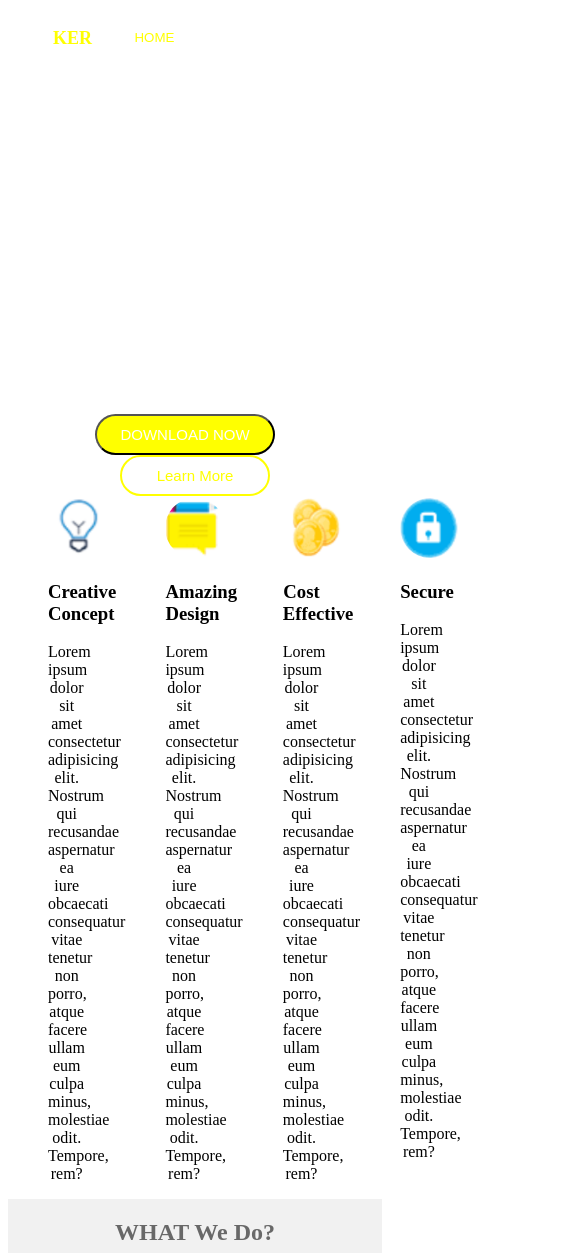
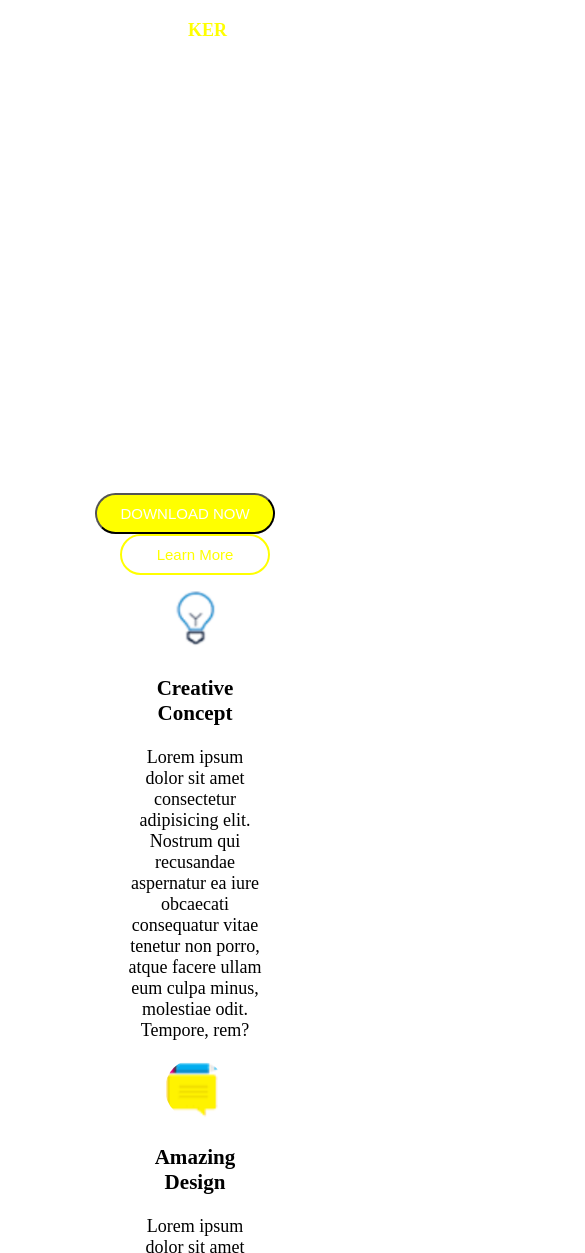
Before and after one commit to cixwarebibek/flexbox-web-page, a plain HTML site: page index.html in a window 390 px wide. Shown: the top 1253 px of the page, 585 px wide, since content can reach past the window. Drawn offline with Linux system fonts and the light colour scheme.

Commit message:
mobile view

```diff
--- a/index.html
+++ b/index.html
@@ -12,13 +12,29 @@
 
             <h4>BA</h4>
             <div calss="menu">
+                <div>
                     <input  id="home"type="button"value="HOME">
+                </div>
+                <div>
                     <input type="button"value="ABOUT">
+                </div>
+
+                <div>
                     <input type="button"value="SERVICES">
+                </div>
+                <div>
                     <input type="button"value="PORTFOLIO">
+                </div>
+                <div>
                     <input type="button"value="TESTIMONAL">
+                </div>
+                <div>
                     <input type="button"value="BLOG">
+                </div>
+                <div>
                     <input type="button"value="CONTACT US">
+                </div>
+
             </div>
 
         </div>
@@ -72,7 +88,7 @@
 
     </div>
     <div class="block3">
-        <h2>WHAT We Do?</h2>
+        <h2>WHAT WE DO?</h2>
         <p>Lorem ipsum dolor sit amet,consectetur adipiscing elit,sed do eiusmod</p>
         <p>tempor incididunt ut labore et dolore magna aliqua.</p>
         <hr>
--- a/style.css
+++ b/style.css
@@ -82,10 +82,13 @@ input{
 .block2{
     margin-top: 50px;
     display:flex;
+    flex-wrap: wrap;
     text-align: center;
     /* font-size: medium; */
 
 }
+
+
 .block3{
     background-color:rgb(241, 241, 241);
     display:flex;
@@ -102,10 +105,12 @@ input{
 .block4{
     background-color: rgb(241, 241, 241);
     color:rgb(104, 104, 104);
+
 }
 .block2 div{
     Padding:0 40px;
-    width:10%;
+    width:35%;
+    flex-basis: 250px;
     /* flex-wrap: 150px; */
 }
 .footer b{
@@ -159,7 +164,85 @@ hr{
     /* background-color: black; */
 
 }
+/* .heading{
+    display: flex;
+    display: inline;
+    flex-direction: row;
+} */
 
 #home{
-    color: yellow;
+    /* color: white; */
 }
+button:hover{
+    color: black;
+    background-color: red;
+}
+input:hover{
+    color:black;
+    background-color:yellow;
+    border-radius: 15px;
+    /* padding: 5px; */
+
+}
+/* media query */
+@media screen and (max-width:700px)
+{
+    /* .class block4{
+        background-color: red;
+    } */
+    body{
+        width: 100%;
+        margin: 0px;
+        padding: 0px;
+        /* flex-basis: 1000px; */
+    }
+    .heading{
+        display: flex;
+        display: inline;
+        flex-direction: row;
+        width: 100%;
+    }
+   .heading .menu{
+        display: flex;
+        flex-direction: column;
+        align-items: center;
+        justify-content: center;
+        display: block;
+
+    }
+    .block2{
+        flex-direction: column;
+        justify-content: center;
+        align-items: center;
+        font-size: large;
+
+    }
+    .block4{
+        flex-direction: column;
+        justify-content: center;
+
+    }
+    .leftbtn{
+        margin-top: 20px;
+    }
+    .block1{
+        height: 500px;
+    }
+    .heading h4{
+        flex-direction: column;
+        align-items: cebter;
+        justify-content: center;
+    }
+    #scroll{
+        text-align: center;
+        margin-left: 200px;
+        margin-top: 3px;
+        color: white;
+        width:70px;
+        size: 800px;
+        font-weight: bold;
+    }
+
+
+
+}
```
Lines whose indentation alone changed are shown as unchanged.
